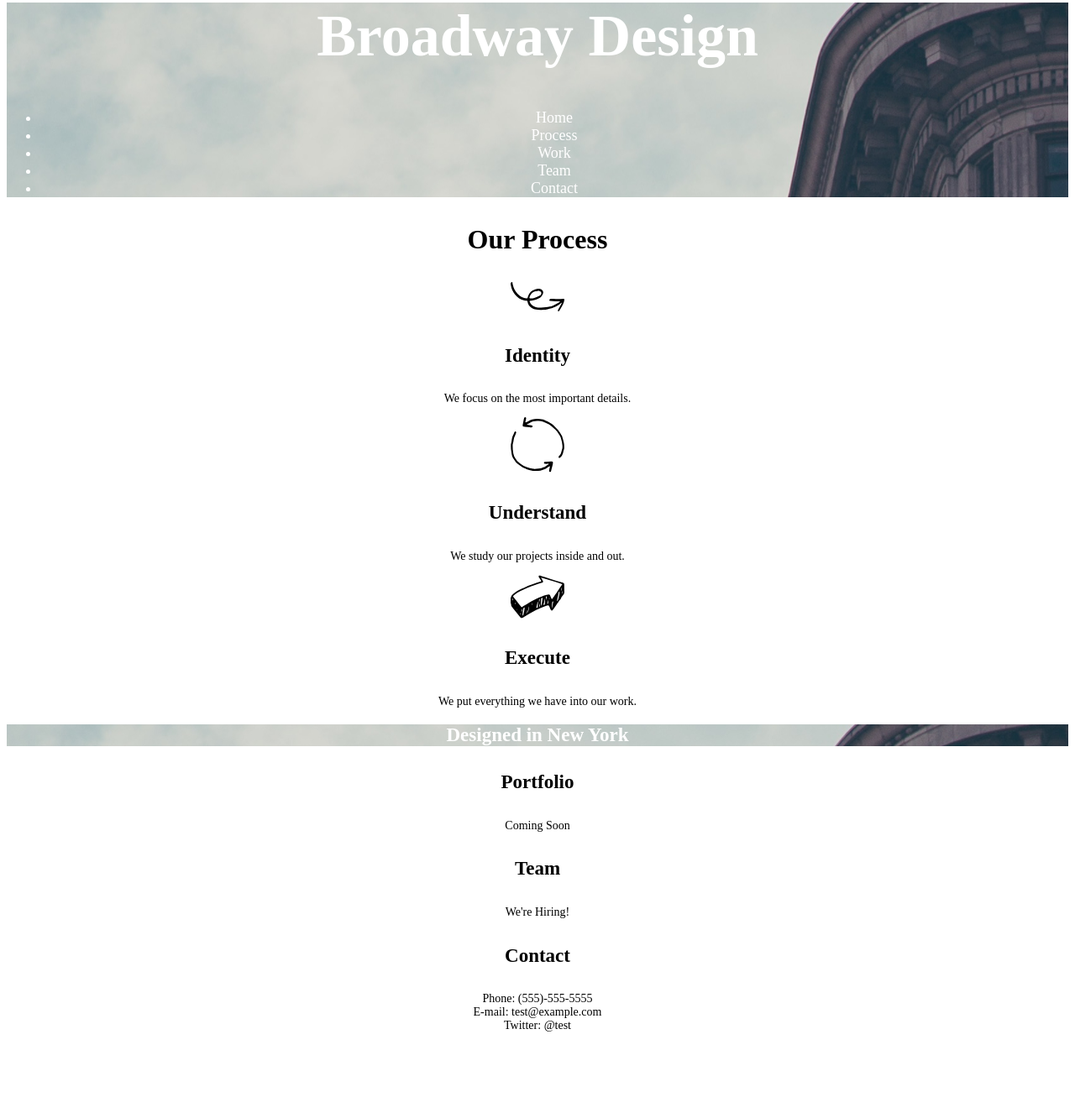
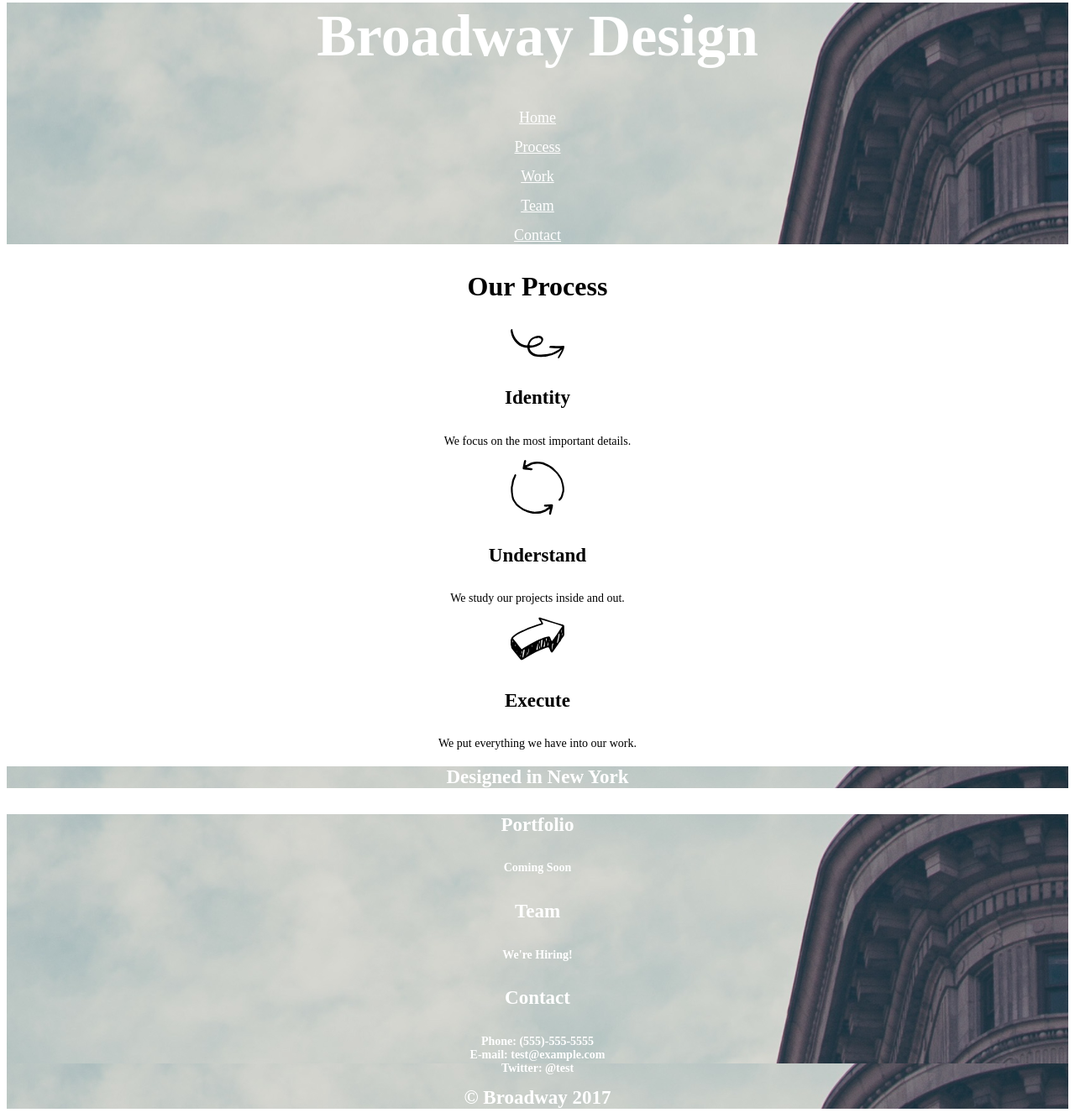
Before and after one commit to kgh4life/broadway, a plain HTML site: page index.html in a window 1280 px wide. Shown: the part 44-1376 px from the top of the page at 84% size. Before the commit the page ends 1288 px from the top, so only its background shows below. Drawn offline with Linux system fonts and the light colour scheme.

Commit message:
changed structure of header and css

```diff
--- a/index.html
+++ b/index.html
@@ -8,19 +8,16 @@
   <div>
      <header class="header">
           <h1 id="title">Broadway Design</h1>
-          <nav class="list">
-              <ul>
-                <li id="#Home">Home</li>
-                <li id="#Process">Process</li>
-                <li id= "#Work">Work</li>
-                <li id="#Team">Team</li>
-                <li id="#Contact">Contact</li>
-              </ul>
-          </nav>
+
+                <p><a class="nav" href="#">Home</a></p>
+                <p><a class="nav" href="#process">Process</a></p>
+                <p><a class="nav" href="#work">Work</a></p>
+                <p><a class="nav" href="#team">Team</a></p>
+                <p><a class="nav" href="#contact">Contact</a></p>
      </header>
    </div>
    <div>
-      <h3 id="process">Our Process<h3>
+      <div id="process"><h3>Our Process<h3></div>
       <img src="./resources/images/identify.svg"/>
       <h4>Identity</h4>
       <p>We focus on the most important details.</p>
@@ -33,12 +30,21 @@
    </div>
    <div>
     <h2>Designed in New York<h2>
-    <h4>Portfolio</h4>
+    <div id="work"><h4>Portfolio</h4></div>
      <p>Coming Soon</p>
-     <h4 id="team">Team</h4>
+     <div id="team"><h4>Team</h4></div>
      <p>We're Hiring!</p>
-      <h4 id="contact">Contact</h4>
-      <p>Phone: (555)-555-5555<br/> E-mail: test@example.com <br/>Twitter: @test
+      <div id="contact"><h4>Contact</h4></div>
+      <p>Phone: (555)-555-5555<br/> E-mail: test@example.com <br/>Twitter: @test</p>
+  <div>
+      <footer>
+           &copy; Broadway 2017
+       <p><a class="nav" href="#"<Home<a/></p>
+       <p><a class="nav"
+
+      </footer>
+  </div>
+
 
    </div>
 </body>
--- a/resources/css/style.css
+++ b/resources/css/style.css
@@ -11,10 +11,10 @@ body {text-align: center;
   .header { background-image: url("../images/the-flatiron-building.png");
           }
 
- .list {font-family: helvitica;
+  .nav {font-family: helvitica;
         font-size: 18px;
         color: white;
-       }
+         }
 
  h3 {font-family: helvitica;
      font-size: 32px;
```
